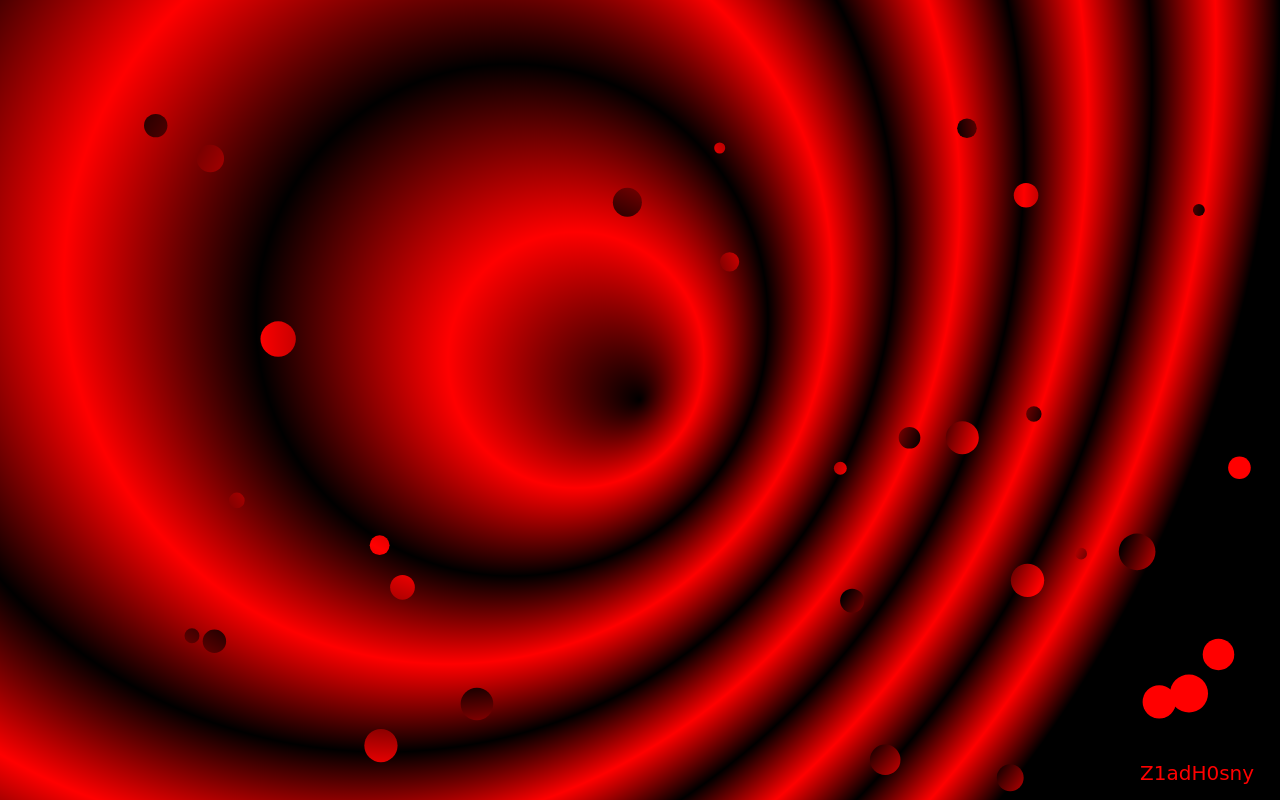
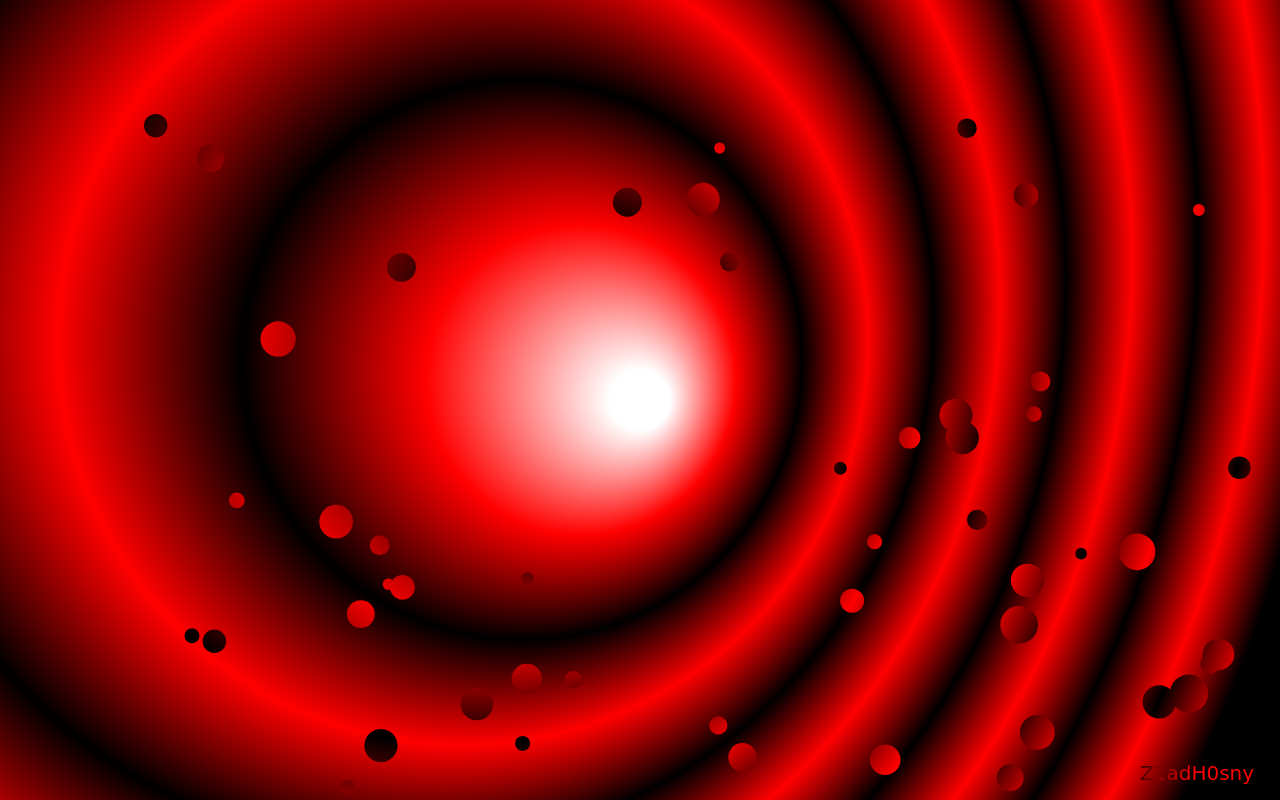
Before and after one commit to ZiadHosny/O, a plain HTML site: page index.html in a window 1280 px wide. Drawn offline with Linux system fonts and the light colour scheme; animation ran at ten frames a second.

Commit message:
adding another style

```diff
--- a/app.js
+++ b/app.js
@@ -11,14 +11,16 @@ const CircleArray = [];
 const circleRadialGradient = canvas.createRadialGradient(
   WIDTH / 2,
   HEIGHT / 2,
-  0,
-  0,
+  30,
   50,
+  200,
   WIDTH
 );
 
 for (let i = 0; i <= 10; i++) {
-  if (i % 2 == 0) {
+  if (i == 0) {
+    circleRadialGradient.addColorStop(i / 10, 'blue');
+  } else if (i % 2 == 0) {
     circleRadialGradient.addColorStop(i / 10, 'red');
   } else {
     circleRadialGradient.addColorStop(i / 10, 'black');
@@ -29,34 +31,16 @@ const background = () => {
   const backgroundRadialGradient = canvas.createRadialGradient(
     WIDTH / 2,
     HEIGHT / 2,
-    0,
-    0,
-    0,
+    30,
+    50,
+    200,
     WIDTH
   );
   for (let i = 0; i <= 10; i++) {
-    if (i % 2 == 0) {
+    if (i == 0) {
+      backgroundRadialGradient.addColorStop(i / 10, 'white');
+    } else if (i % 2 == 0) {
       backgroundRadialGradient.addColorStop(i / 10, 'black');
-    } else {
-      backgroundRadialGradient.addColorStop(i / 10, 'red');
-    }
-  }
-  canvas.fillStyle = backgroundRadialGradient;
-  canvas.fillRect(0, 0, WIDTH, HEIGHT);
-};
-
-const background2 = () => {
-  const backgroundRadialGradient = canvas.createRadialGradient(
-    WIDTH / 2,
-    HEIGHT / 2,
-    100,
-    50,
-    50,
-    WIDTH
-  );
-  for (let i = 0; i <= 10; i++) {
-    if (i % 2 == 0) {
-      backgroundRadialGradient.addColorStop(i / 10, 'white');
     } else {
       backgroundRadialGradient.addColorStop(i / 10, 'red');
     }
@@ -80,12 +64,10 @@ class Circle {
     canvas.fill();
 
     if (this.x + this.r >= WIDTH || this.x - this.r <= 0) {
-      //  / background2();
       this.dx = -this.dx;
     }
 
     if (this.y + this.r > HEIGHT || this.y - this.r < 0) {
-      //background2();
       this.dy = -this.dy;
     }
     this.x += this.dx;
@@ -106,7 +88,7 @@ const animation = () => {
   requestAnimationFrame(animation);
 };
 
-for (i = 0; i < 30; i++) {
+for (i = 0; i < 50; i++) {
   const r = Math.random() * 15 + 5;
   const dx = Math.random() * 3 + 1;
   const dy = Math.random() * 3 + 1;
```
Also changed, not shown: index.html (+2 -0 lines).
